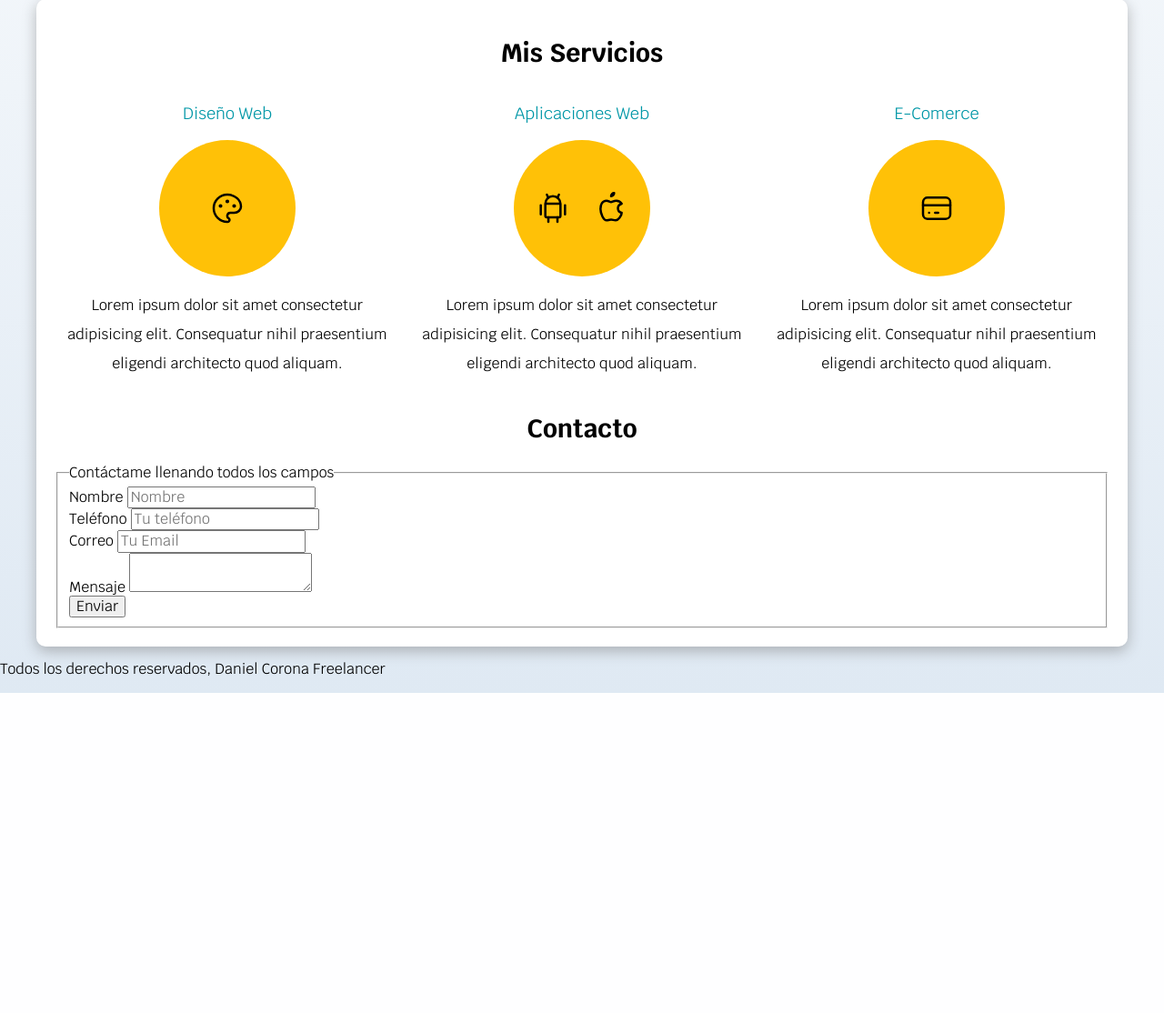
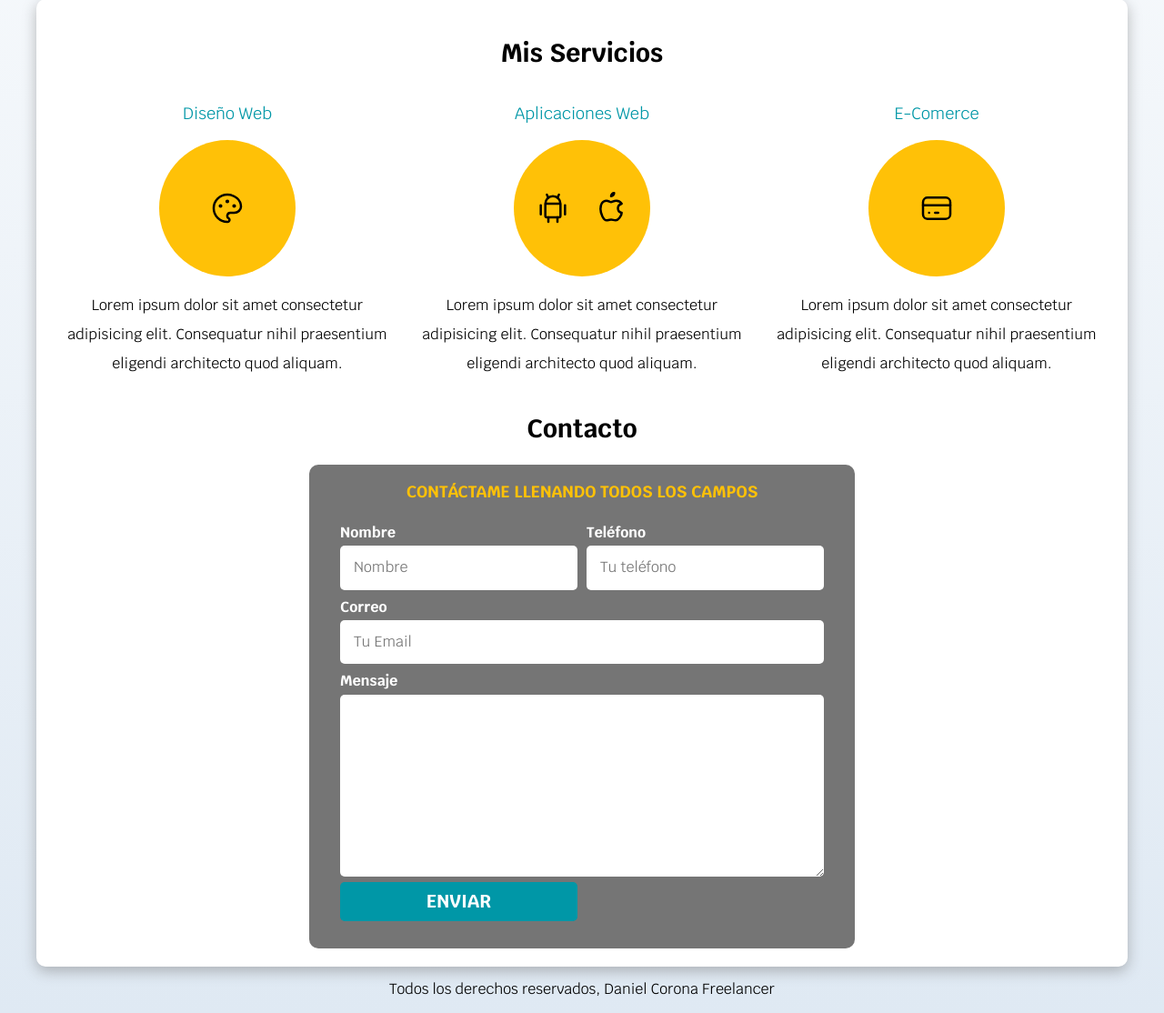
Before and after one commit to danicoroman/Proyectos_Web_Propios, a PHP site: page / in a window 1280 px wide. Shown: the part 569-1683 px from the top of the page at 91% size. Before the commit the page ends 1331 px from the top, so only its background shows below. Run offline with PHP 8.4, Linux system fonts and the light colour scheme.

Commit message:
Freelancer proyect-completado

```diff
--- a/1.freelancer_inicio/css/style.css
+++ b/1.freelancer_inicio/css/style.css
@@ -13,6 +13,17 @@
 html {
     font-size: 62.5%;
     box-sizing: border-box;
+    scroll-snap-type: y mandatory;
+}
+
+
+/*Scroll Snap*/
+
+.servicios,
+.navegacion-principal,
+.formulario {
+    scroll-snap-align: center;
+    scroll-snap-stop: always;
 }
 
 *,
@@ -46,6 +57,7 @@ body {
     border-radius: .5rem;
     width: 90%;
     text-align: center;
+    border: none;
 }
 
 .sombra {
@@ -58,6 +70,9 @@ body {
 @media (min-width: 768px) {
     .boton {
         width: auto;
+    }
+    .boton:hover {
+        cursor: pointer;
     }
 }
 
@@ -94,6 +109,27 @@ h3 {
 
 .titulo span {
     font-size: 2rem;
+}
+
+
+/*Utilidades*/
+
+.w-sm-100 {
+    width: 100%;
+}
+
+@media(min-width:768px) {
+    .w-100 {
+        width: auto;
+    }
+}
+
+.flex {
+    display: flex;
+}
+
+.alinear-derecha {
+    justify-content: flex-end;
 }
 
 
@@ -200,3 +236,74 @@ h3 {
     justify-content: space-evenly;
     align-items: center;
 }
+
+
+/*Contacto*/
+
+.formulario {
+    background-color: var(--gris);
+    width: min(60rem, 100%);
+    /*Utilizar el valor más pequeño// Para el responsive se usa el 100% porque es más pequeño que 600px*/
+    margin: 0 auto;
+    /* Se usa cuando el padre no es display:flex// Cuando sea un elemento de display:block*/
+    padding: 2rem;
+    border-radius: 1rem;
+}
+
+.formulario fieldset {
+    border: none;
+}
+
+.formulario legend {
+    color: var(--primario);
+    text-align: center;
+    font-size: 1.8rem;
+    text-transform: uppercase;
+    font-weight: 700;
+    margin-bottom: 2rem;
+}
+
+@media(min-width:768px) {
+    .contenedor-campos {
+        display: grid;
+        grid-template-columns: repeat(2, 1fr);
+        /*50% 50%*/
+        grid-template-rows: auto auto 20rem;
+        column-gap: 1rem;
+    }
+    .campo:nth-child(3),
+    .campo:nth-child(4) {
+        grid-column: 1 / 3;
+        /*Se extiende/va de la columna 1 hasta la 3*/
+    }
+}
+
+.campo {
+    margin-bottom: 1rem;
+}
+
+.campo label {
+    color: var(--blanco);
+    font-weight: bold;
+    margin-bottom: 0.5rem;
+    display: block;
+}
+
+.campo textarea {
+    height: 20rem;
+}
+
+.campo input,
+.campo textarea {
+    width: 100%;
+    border: none;
+    padding: 1.5rem;
+    border-radius: .5rem;
+}
+
+
+/*Footer*/
+
+.footer {
+    text-align: center;
+}
--- a/1.freelancer_inicio/index.html
+++ b/1.freelancer_inicio/index.html
@@ -113,37 +113,39 @@
             <form class="formulario">
                 <fieldset>
                     <legend>Contáctame llenando todos los campos</legend>
-
-                    <div>
+                    <div class="contenedor-campos">
+                        <div class="campo">
                             <label>Nombre</label>
                             <input type="text" placeholder="Nombre">
                         </div>
 
-                    <div>
+                        <div class="campo">
                             <label>Teléfono</label>
                             <input type="tel" placeholder="Tu teléfono">
                         </div>
 
-                    <div>
+                        <div class="campo">
                             <label>Correo</label>
                             <input type="email" placeholder="Tu Email">
                         </div>
 
-                    <div>
+                        <div class="campo">
                             <label>Mensaje</label>
                             <textarea></textarea>
                         </div>
 
-                    <div>
-                        <input type="submit" value="Enviar">
+                        <div class="alinear-derecha flex">
+                            <input type="submit" value="Enviar" class="boton w-sm-100">
                         </div>
+                    </div>
+                    <!--Contenedor de los campos-->
                 </fieldset>
 
             </form>
         </section>
     </main>
 
-    <footer>
+    <footer class="footer">
         <p>Todos los derechos reservados, Daniel Corona Freelancer</p>
     </footer>
 </body>
```
Lines whose indentation alone changed are shown as unchanged.
